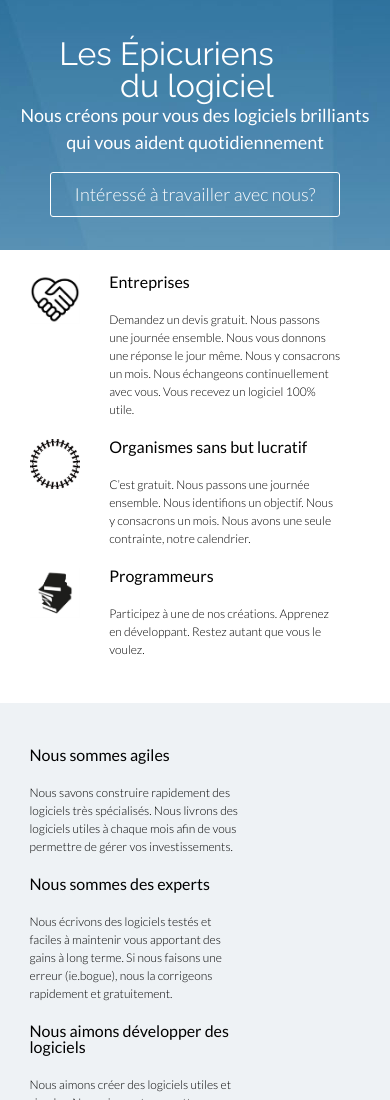
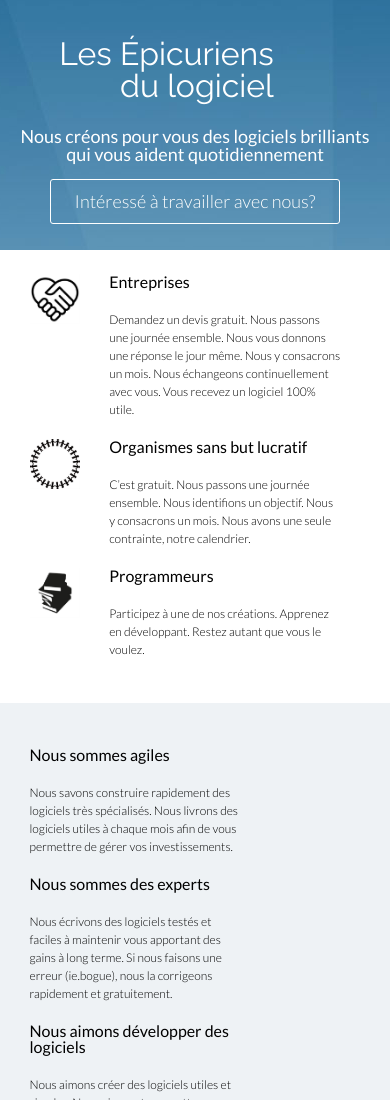
Before and after one commit to bee-software/les-epicuriens-du-logiciel, a website: page website/index.html in a window 390 px wide. Shown: the top 1100 px of the page. Drawn offline with Linux system fonts and the light colour scheme.

Commit message:
meilleur jumbotron en mobile

```diff
--- a/website/les-epicuriens-du-logiciel.css
+++ b/website/les-epicuriens-du-logiciel.css
@@ -180,11 +180,13 @@ p {
     }
 
     .banniere {
+        margin-top: 25px;
         text-align:center;
     }
 
     .baniere__slogan {
         font-size: 18px;
+        line-height: 1;
     }
 
     .baniere__lien p {
```
Also changed, not shown: README.md.
